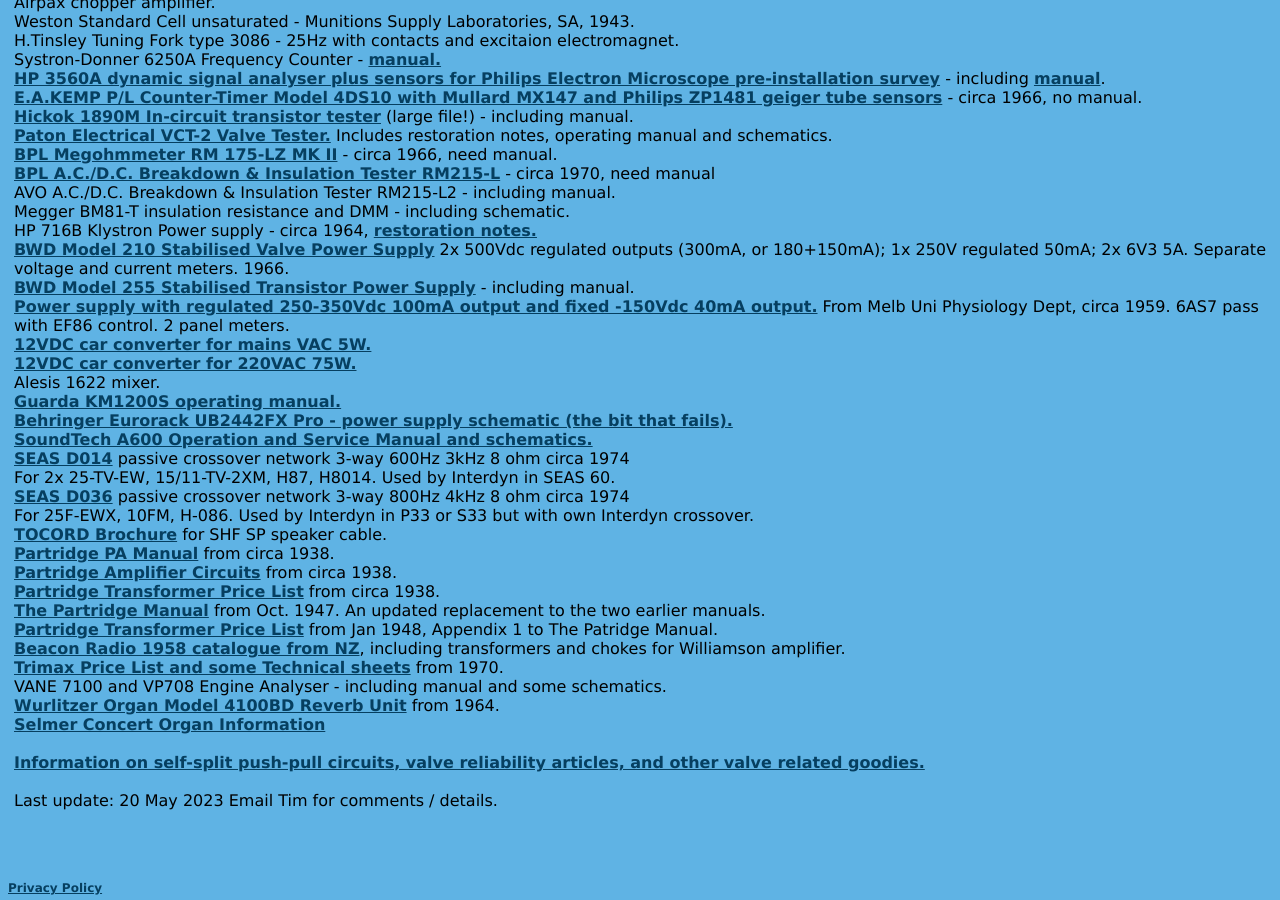
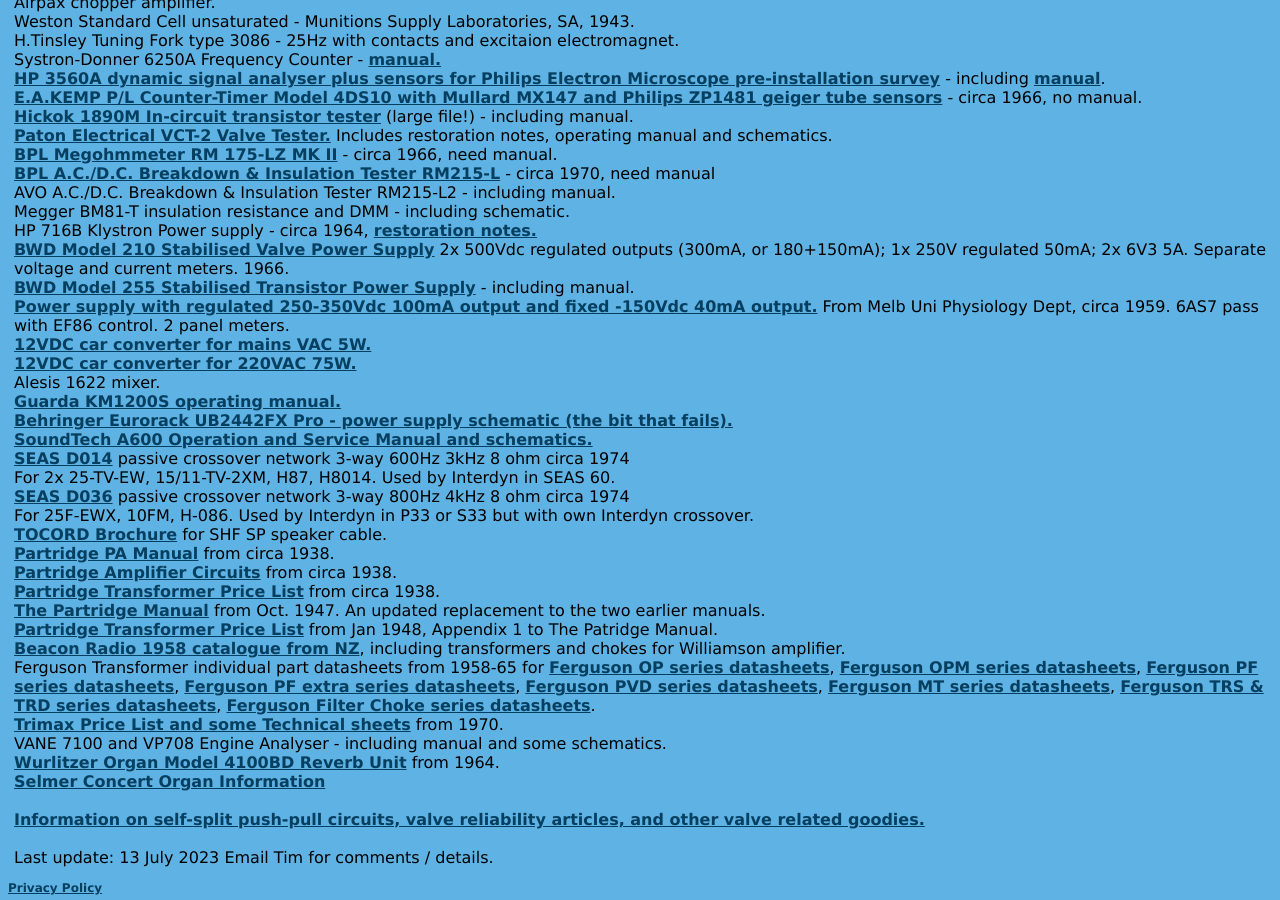
Before and after one commit to michael-robbins/michael-robbins.github.io, a Jekyll site: the page built from projects/amplifier.html, in a window 1280 px wide and 900 px high, scrolled down 3986 px. Built offline with Jekyll 4.4.1, drawn with Linux system fonts in a browser that asks for light colours.

Commit message:
Update amplifier.html

```diff
--- a/projects/amplifier.html
+++ b/projects/amplifier.html
@@ -330,6 +330,8 @@
       <br />
       <a href="/static/Beacon Radio 1958 Catalogue.pdf">Beacon Radio 1958 catalogue from NZ</a>, including transformers and chokes for Williamson amplifier.
       <br />
+      Ferguson Transformer individual part datasheets from 1958-65 for <a href="/static/Ferguson OP series datasheets.pdf">Ferguson OP series datasheets</a>, <a href="/static/Ferguson OPM series datasheets.pdf">Ferguson OPM series datasheets</a>, <a href="/static/Ferguson PF series datasheets.pdf">Ferguson PF series datasheets</a>, <a href="/static/Ferguson PF series datasheets.pdf">Ferguson PF extra series datasheets</a>, <a href="/static/Ferguson PVD series datasheets.pdf">Ferguson PVD series datasheets</a>, <a href="/static/Ferguson MT series datasheets.pdf">Ferguson MT series datasheets</a>, <a href="/static/Ferguson TRS & TRD series datasheets.pdf">Ferguson TRS & TRD series datasheets</a>, <a href="/static/Ferguson Filter Choke series datasheets.pdf">Ferguson Filter Choke series datasheets</a>.
+        <br />
       <a href="/static/Trimax catalog.pdf">Trimax Price List and some Technical sheets</a> from 1970.
       <br />
       VANE 7100 and VP708 Engine Analyser - including manual and some schematics.
@@ -342,7 +344,7 @@
       <a href="/projects/Valve Info.html">Information on self-split push-pull circuits, valve reliability articles, and other valve related goodies.</a>
       <br />
       <br />
-      Last update: 20 May 2023
+      Last update: 13 July 2023
       Email Tim for comments / details.
       <br />
       <br />
```
